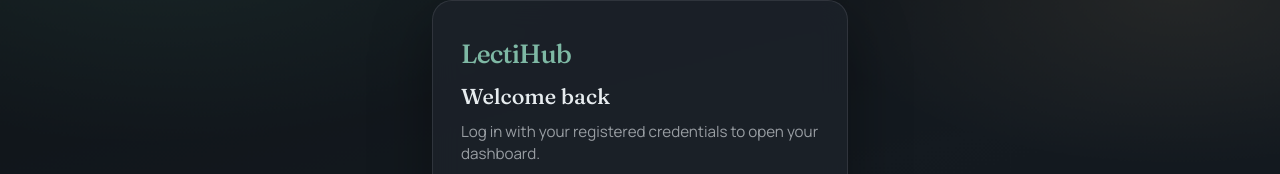
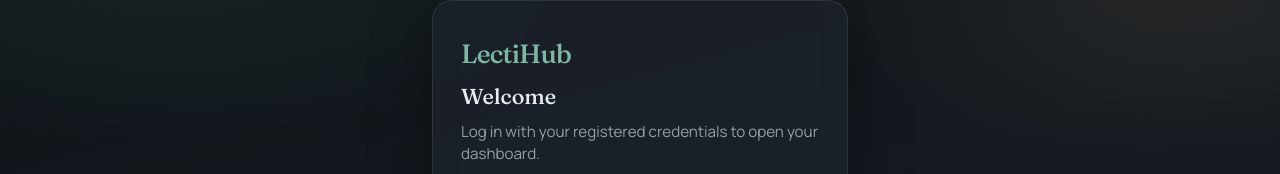
Before and after one commit to Vinnnyyyyyy/LectiHub, a Vue app: page /login in a window 1280 px wide. Shown: the part 153-327 px from the top of the page. Built offline with nearby package versions, Linux system fonts and the light colour scheme.

Commit message:
lectihub db and loginview

```diff
--- a/src/views/LoginView.vue
+++ b/src/views/LoginView.vue
@@ -3,7 +3,7 @@
     <div class="auth-atmosphere" aria-hidden="true" />
     <form class="auth-panel" @submit.prevent="handleLogin">
       <p class="brand">LectiHub</p>
-      <h1>Welcome back</h1>
+      <h1>Welcome</h1>
       <p class="lede">Log in with your registered credentials to open your dashboard.</p>
 
       <label for="username">Username</label>
```
Also changed, not shown: 1 other file (tests, documents, lock files or other folders).
